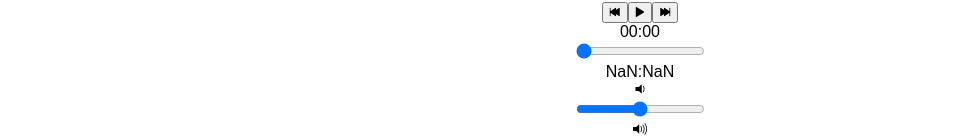
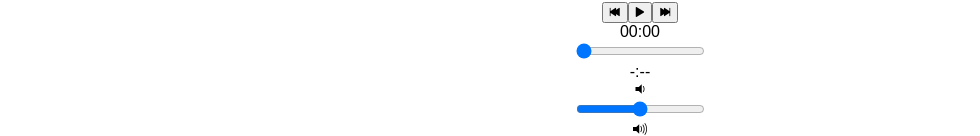
Before and after one commit to hankwarner/bloc-jams-reactjs, a React (Create React App) app: page /album/the-colors in a window 1280 px wide. Shown: the part 898-1034 px from the top of the page, without its empty margins (0-980 px from the left). Built offline with nearby package versions, Linux system fonts and the light colour scheme.

Commit message:
assignment 9 completed

```diff
--- a/src/components/Album.js
+++ b/src/components/Album.js
@@ -71,7 +71,7 @@ class Album extends Component {
             var seconds = sec_num - (hours * 3600) - (minutes * 60);
             var secondsFormatted = (seconds < 10) ? "0"+seconds : seconds;
 
-            if (minutes === NaN || seconds === NaN) {
+            if (isNaN(minutes) || isNaN(seconds)) {
                 return "-:--";
             } else {
                 return minutesFormatted+":"+secondsFormatted;
```
